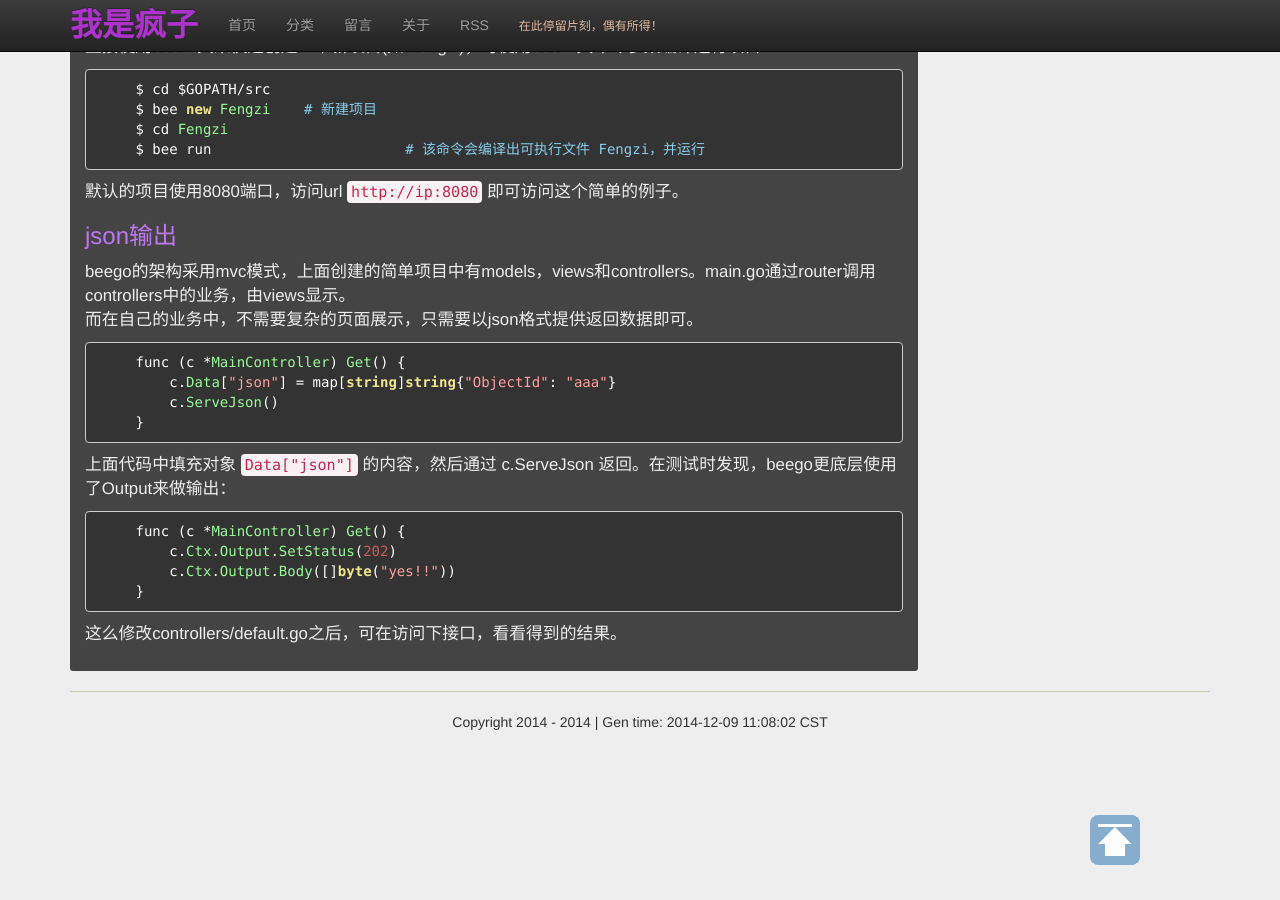
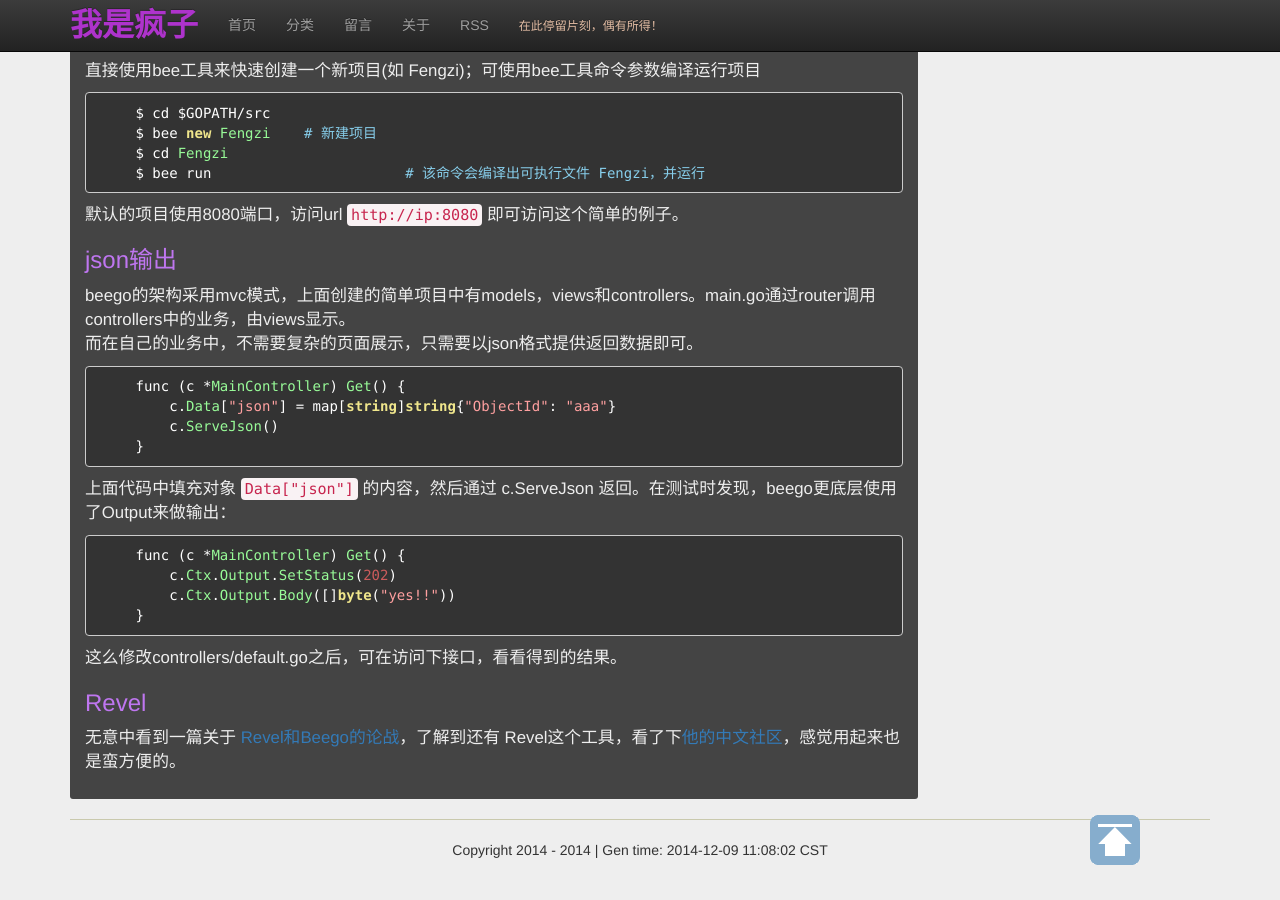
Before and after one commit to jgj1986/jgj1986.github.io, a Jekyll site: the page built from _posts/go/2014-11-25-beego使用学习.md, in a window 1280 px wide and 900 px high, scrolled down 705 px. Built offline with Jekyll 4.4.1, drawn with Linux system fonts in a browser that asks for light colours; nearby versions of some CDN libraries; comment, search, counter and statistics services are not loaded.

Commit message:
update the blog about beego
Signed-off-by: guojun.jin <guojun.jin@mjyun.com>

```diff
--- a/_posts/go/2014-11-25-beego使用学习.md
+++ b/_posts/go/2014-11-25-beego使用学习.md
@@ -60,3 +60,6 @@ beego的架构采用mvc模式，上面创建的简单项目中有models，views
     }
 
 这么修改controllers/default.go之后，可在访问下接口，看看得到的结果。
+
+###Revel
+无意中看到一篇关于  [Revel和Beego的论战](http://neue.v2ex.com/t/89374){:target="_blank"}，了解到还有 Revel这个工具，看了下[他的中文社区](http://www.gorevel.cn/){:target="_blank"}，感觉用起来也是蛮方便的。
```
